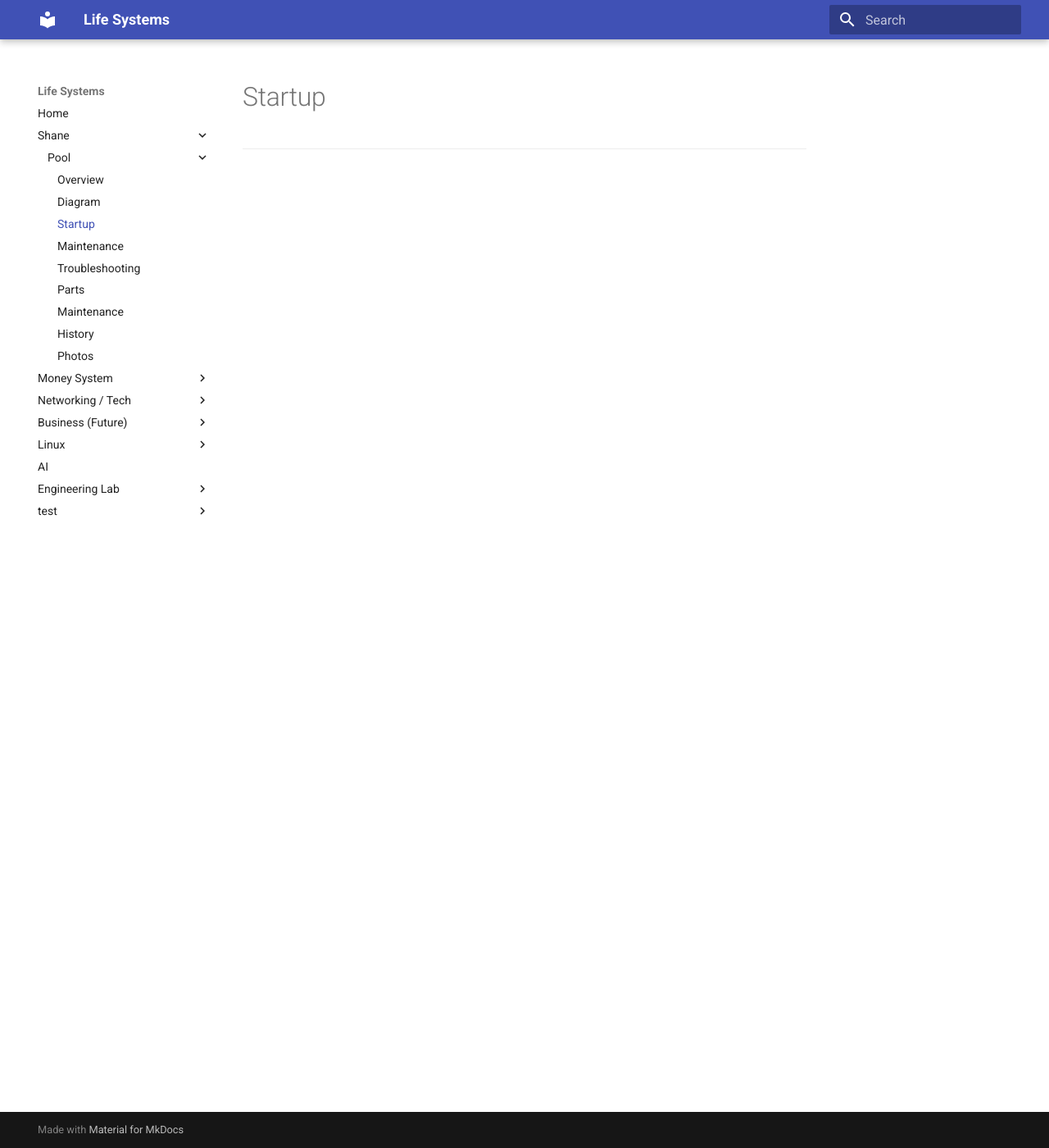
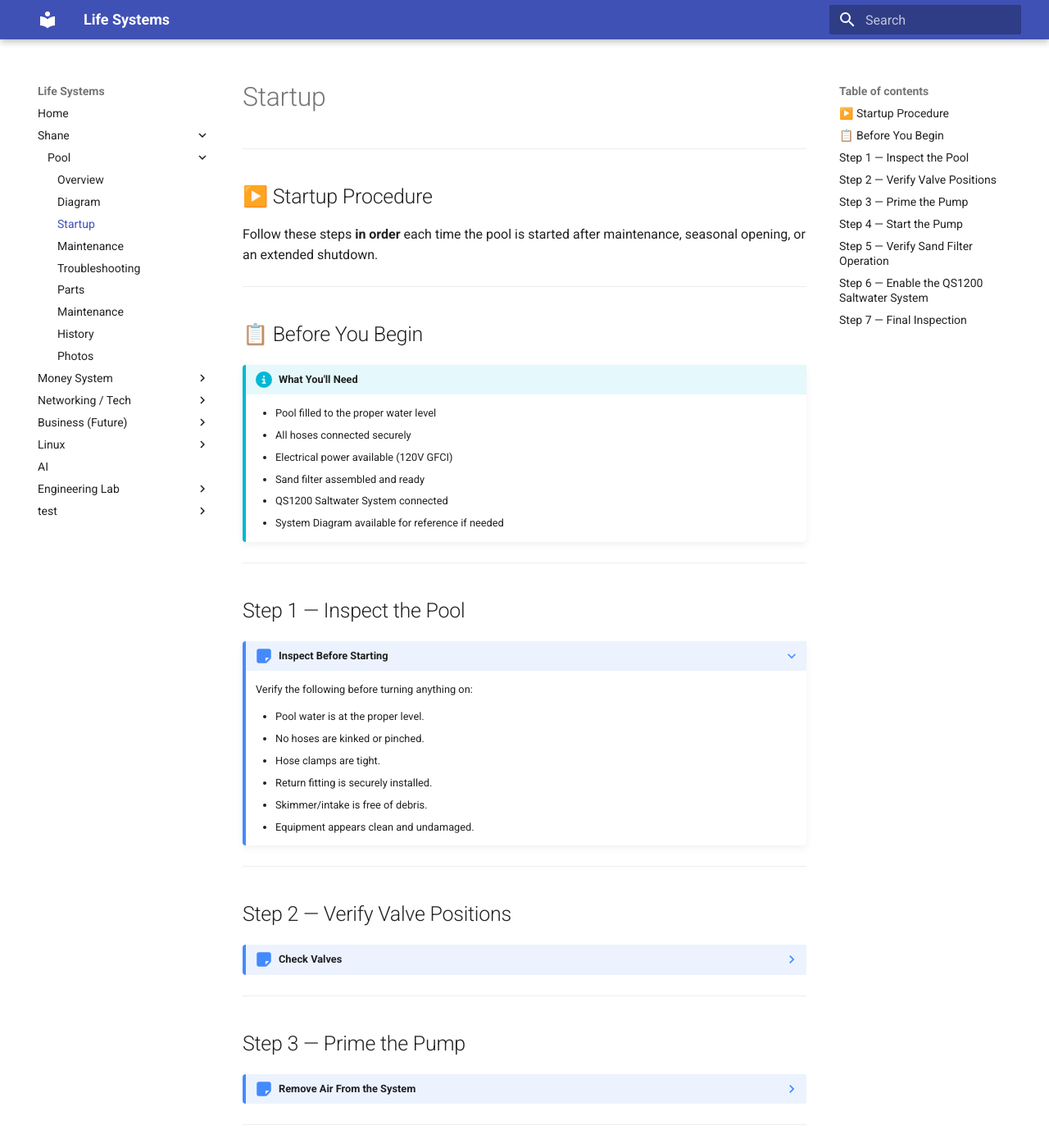
Before and after one commit to wHkr/Life-Systems, an MkDocs documentation site: the page built from docs/shane/pool/startup.md, in a window 1280 px wide and 1400 px high. Shown: the whole window at 82% size. Built offline with MkDocs 1.6.1 and Material for MkDocs 9.7.7, drawn with Linux system fonts in a browser that asks for light colours; some of the changed text lies outside the part shown.

Commit message:
Added startup information

```diff
--- a/docs/shane/pool/startup.md
+++ b/docs/shane/pool/startup.md
@@ -1,2 +1,207 @@
 # Startup
 ---
+
+## ▶️ Startup Procedure
+
+Follow these steps **in order** each time the pool is started after maintenance, seasonal opening, or an extended shutdown.
+
+---
+
+## 📋 Before You Begin
+
+!!! info "What You'll Need"
+
+    - Pool filled to the proper water level
+    - All hoses connected securely
+    - Electrical power available (120V GFCI)
+    - Sand filter assembled and ready
+    - QS1200 Saltwater System connected
+    - System Diagram available for reference if needed
+
+---
+
+## Step 1 — Inspect the Pool
+
+???+ note "Inspect Before Starting"
+
+    Verify the following before turning anything on:
+
+    - Pool water is at the proper level.
+    - No hoses are kinked or pinched.
+    - Hose clamps are tight.
+    - Return fitting is securely installed.
+    - Skimmer/intake is free of debris.
+    - Equipment appears clean and undamaged.
+
+---
+
+## Step 2 — Verify Valve Positions
+
+??? note "Check Valves"
+
+    Confirm the following:
+
+    - Suction valves are **OPEN**.
+    - Multiport valve is set to **FILTER**.
+    - Air relief valve is closed (unless priming the system).
+
+---
+
+## Step 3 — Prime the Pump
+
+??? note "Remove Air From the System"
+
+    If the pump has lost prime:
+
+    1. Fill the pump basket with water.
+    2. Open the air relief valve.
+    3. Allow trapped air to escape.
+    4. Close the valve once water flows steadily.
+    5. Ensure the pump basket is completely full before continuing.
+
+---
+
+## Step 4 — Start the Pump
+
+??? note "Begin Water Circulation"
+
+    Turn the pump ON.
+
+    Verify:
+
+    - Water begins circulating.
+    - Pump sounds smooth and normal.
+    - No excessive air bubbles are visible.
+    - No leaks appear around hoses or fittings.
+
+---
+
+## Step 5 — Verify Sand Filter Operation
+
+??? note "Check the Filter"
+
+    Confirm:
+
+    - Strong return flow into the pool.
+    - No water leaking around fittings.
+    - Filter pressure appears normal.
+    - Water is circulating continuously.
+
+---
+
+## Step 6 — Enable the QS1200 Saltwater System
+
+??? note "Start Chlorine Generation"
+
+    After normal water circulation has been established:
+
+    - Turn ON the QS1200.
+    - Verify normal indicator lights.
+    - Confirm there are no warning or error lights.
+    - Verify water is flowing in the correct direction through the unit.
+
+---
+
+## Step 7 — Final Inspection
+
+???+ success "Startup Complete"
+
+    Confirm all of the following:
+
+    - ✅ Pump running smoothly
+    - ✅ Strong return flow
+    - ✅ No water leaks
+    - ✅ No trapped air
+    - ✅ QS1200 operating normally
+    - ✅ Pool ready for normal operation
+
+---
+
+# Common Startup Problems
+
+??? warning "💧 Pump runs, but no water is moving"
+
+    Check these items in order:
+
+    - Verify pool water level.
+    - Ensure both suction valves are open.
+    - Prime the pump again.
+    - Check hoses for kinks.
+    - Inspect intake screens for blockages.
+
+---
+
+??? warning "🔊 Pump is noisy"
+
+    Common causes:
+
+    - Air trapped in the plumbing.
+    - Low water level.
+    - Loose suction-side fitting.
+    - Pump not fully primed.
+
+---
+
+??? warning "🌊 Weak or No Return Flow"
+
+    Possible causes:
+
+    - Dirty sand filter.
+    - Pump not primed.
+    - Closed valve.
+    - Blocked hose.
+    - Dirty skimmer basket.
+
+---
+
+??? warning "🧂 QS1200 Will Not Start"
+
+    Verify:
+
+    - Pump is circulating water.
+    - Salt level is within specification.
+    - Power is connected.
+    - Water is flowing in the correct direction.
+    - No warning lights are displayed.
+
+---
+
+## ⏱️ Expected Startup Timeline
+
+!!! tip "Normal Startup Timing"
+
+    Approximate startup times:
+
+    **Pump starts:** Immediately
+
+    **Water reaches the return jet:** 30–60 seconds
+
+    **Air clears from the system:** 1–2 minutes
+
+    **QS1200:** Turn ON only after steady water flow has been established.
+
+---
+
+## 💡 Startup Tips
+
+??? tip "Helpful Reminders"
+
+    - Follow the steps in order.
+    - Don't rush the priming process.
+    - Listen for unusual pump noises.
+    - Watch for leaks during the first few minutes.
+    - If something doesn't look right, stop and inspect before continuing.
+    - Most startup issues are caused by trapped air, low water level, or closed valves.
+
+---
+
+## 🚀 Startup Complete
+
+Once all checks have passed, the system should be operating normally.
+
+If a problem develops after startup:
+
+* 🗺️ Review the **System Diagram**
+* ⚠️ Open the **Troubleshooting** guide
+* 🧹 Continue to **Maintenance**
+* 📦 Check the **Parts Reference**
```
